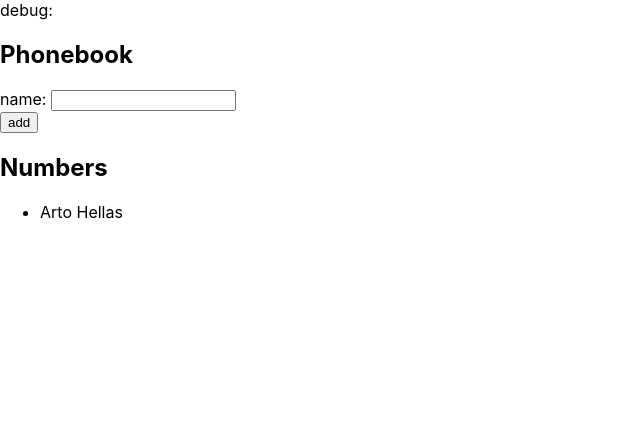
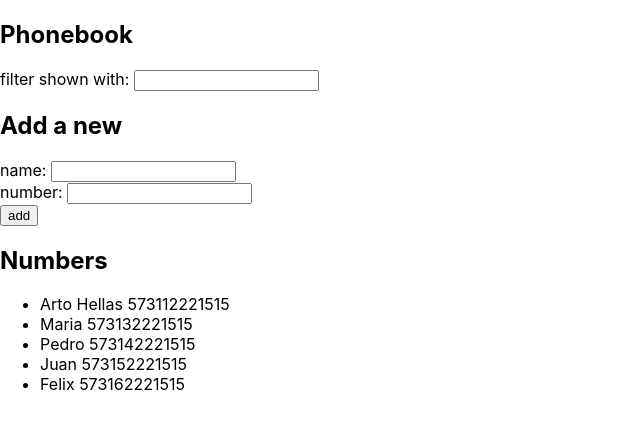
Before and after one commit to AnderGGomez/FullStackReact, a React (Create React App) app in the folder part2/phonebook/: page / in a window 1280 px wide. Shown: the top 428 px of the page, without its empty margins (0-640 px from the left). Built offline with nearby package versions, Linux system fonts and the light colour scheme.

Commit message:
Guia telefonica Paso 5

```diff
--- a/part2/phonebook/src/App.js
+++ b/part2/phonebook/src/App.js
@@ -1,52 +1,79 @@
 import React, { useState } from "react"
+import Filter from "./components/Filter"
+import PersonForm from "./components/PersonForm"
+import { Persons } from "./components/Persons"
+
+/*const Person = ({ person }) => {
+  return (
+    <li>{person.name} {person.number}</li>
+  )
+}*/
+
+/*
+const Filter = ({ persons, filter }) => {
+
+  return (
+    <div>
+      {persons.filter(person =>
+          person.name.toLowerCase().includes(filter.toLowerCase()))
+          .map(person=>(<Person key={person.name} person={person}/>))
+      }
+    </div>
+
+  )
+}*/
 
 
-const Person = ({person}) => {
-  return (
-    <li>{person.name}</li>
-  )
-}
-export const App=()=>{
-  const [ persons, setPersons ] = useState([
-    { id:1, name: 'Arto Hellas' }
+export const App = () => {
+  const [persons, setPersons] = useState([
+    { name: 'Arto Hellas', number: '573112221515' },
+    { name: 'Maria', number: '573132221515' },
+    { name: 'Pedro', number: '573142221515' },
+    { name: 'Juan', number: '573152221515' },
+    { name: 'Felix', number: '573162221515' }
   ])
-  const [ newName, setNewName ] = useState('')
+  const [newName, setNewName] = useState('')
+  const [newNumber, setNewNumber] = useState('')
+  const [newFilter, setNewFilter] = useState('')
 
-  const addNote = (event) =>{
+  const addPerson = (event) => {
     event.preventDefault()
-    if(persons.includes(persons.find(person => person.name === newName))){
+    if (persons.includes(persons.find(person => person.name === newName))) {
       alert(`${newName} ya fue agregado a la lista`)
-    }else{
+    } else if (newNumber === '') {
+      alert(`Agregue un numero para ${newName}`)
+    } else {
       const personObject = {
-      id: persons.length + 1,
-      name: newName,
+        name: newName,
+        number: newNumber,
+      }
+      setPersons(persons.concat(personObject))
+      setNewName('')
+      setNewNumber('')
     }
-    setPersons(persons.concat(personObject))
-    setNewName('')
-    }
-
   }
 
-  const handleNoteChange = (event) =>{
+
+  const handleNameChange = (event) => {
     setNewName(event.target.value)
   }
+
+  const handleNumberChange = (event) => {
+    setNewNumber(event.target.value)
+  }
+
+  const handleFilterChange = (event) => {
+    setNewFilter(event.target.value)
+  }
+
   return (
-    <div>debug:{newName}
+    <div>
       <h2>Phonebook</h2>
-      <form onSubmit={addNote}>
-        <div>
-          name: <input value={newName} onChange={handleNoteChange}/>
-        </div>
-        <div>
-          <button type="submit">add</button>
-        </div>
-      </form>
+      <Filter newFilter={newFilter} handleFilter={handleFilterChange} />
+      <h2>Add a new</h2>
+      <PersonForm addPerson={addPerson} newName={newName} newNumber={newNumber} handleNameChange={handleNameChange} handleNumberChange={handleNumberChange}/>
       <h2>Numbers</h2>
-      <ul>
-      {persons.map(person=>(
-        <Person key={person.id} person={person} />)
-        )}
-      </ul>
+      <Persons persons={persons} filter={newFilter}/>
 
     </div>
   )
--- /dev/null
+++ b/part2/phonebook/src/components/Filter.js
@@ -0,0 +1,12 @@
+import React from "react";
+import { Persons } from "./Persons";
+
+export const Filter = ({ newFilter, handleFilter }) => {
+    return(
+        <div>
+            filter shown with: <input value={newFilter} onChange={handleFilter}></input>
+        </div>
+    )
+  }
+
+export default Filter
--- /dev/null
+++ b/part2/phonebook/src/components/PersonForm.js
@@ -0,0 +1,19 @@
+import React from "react";
+
+export const PersonForm = ({addPerson,newName,newNumber, handleNameChange, handleNumberChange}) =>{
+    return (
+        <form onSubmit={addPerson}>
+        <div>
+          name: <input value={newName} onChange={handleNameChange} />
+        </div>
+        <div>
+          number: <input value={newNumber} onChange={handleNumberChange} />
+        </div>
+        <div>
+          <button type="submit">add</button>
+        </div>
+      </form>
+    )
+}
+
+export default PersonForm
--- /dev/null
+++ b/part2/phonebook/src/components/Persons.js
@@ -0,0 +1,19 @@
+import React from "react";
+
+const Display = ({person}) => {
+    return (
+        <li>{person.name} {person.number}</li>
+    )
+}
+
+export const Persons = ({ persons, filter }) => {
+    return (
+      <ul>
+        {persons
+            .filter(person => person.name.toLowerCase().includes(filter.toLowerCase()))
+            .map(person=>(<Display key={person.name} person={person}/>))}
+      </ul>
+    )
+}
+
+export default Persons
```
